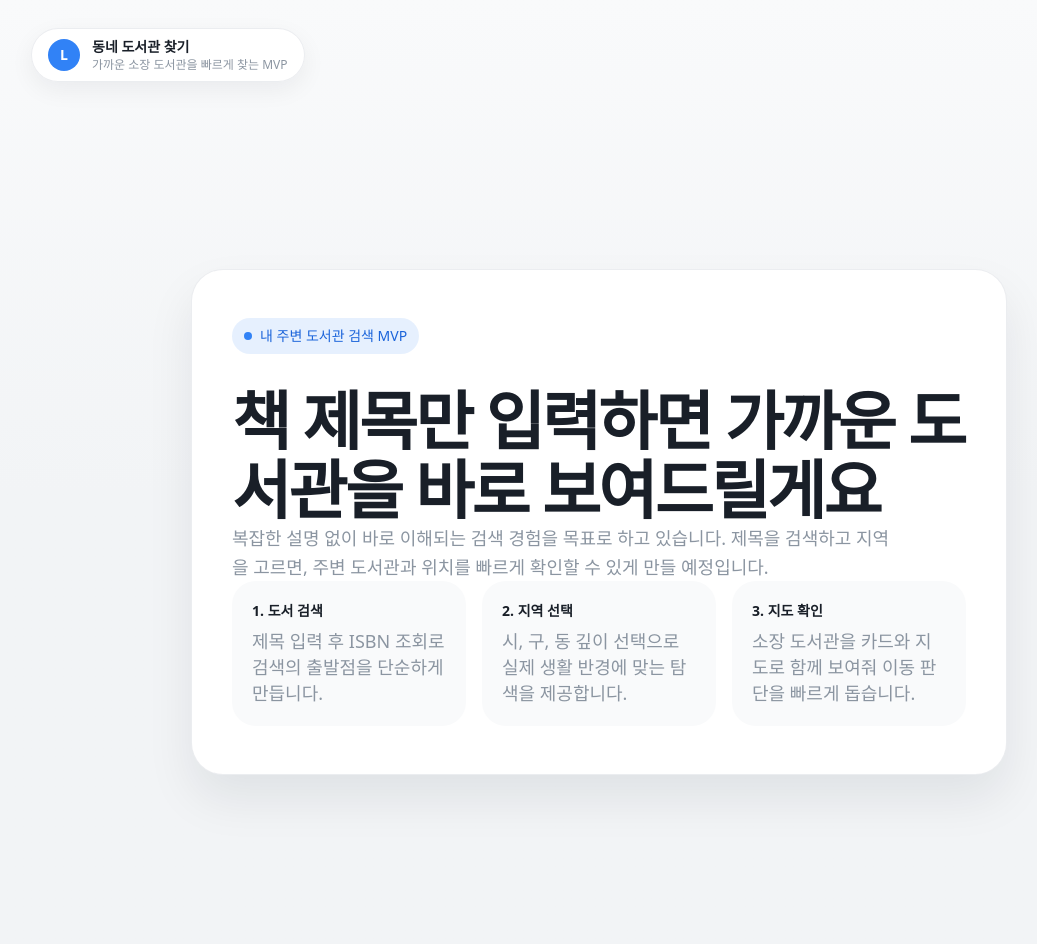
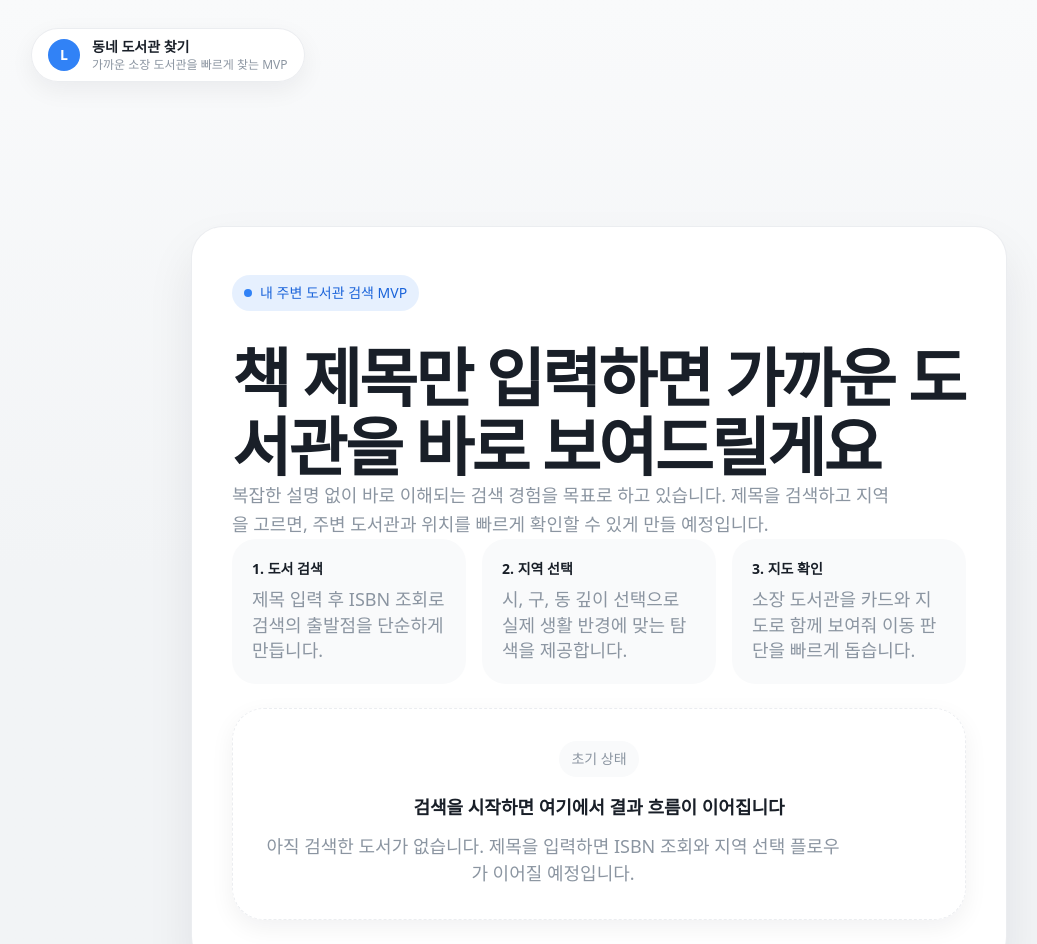
Before and after one commit to GoJiMin/nearby-library-search, a React (Vite) app: page / in a window 1280 px wide. Shown: the top 944 px of the page, without its empty margins (41-1078 px from the left). Built offline with nearby package versions, Linux system fonts and the light colour scheme.

Commit message:
[chore] 초기 화면에 공통 빈 상태 표현 기준을 추가
- AppEmptyState 컴포넌트로 빈 상태 메시지 기본 구조 정의
- 홈 화면에 초기 검색 전 상태 예시를 반영
- phase 1 task 문서에서 빈 상태 기준 항목 체크

```diff
--- /dev/null
+++ b/src/app/ui/AppEmptyState.tsx
@@ -0,0 +1,25 @@
+type AppEmptyStateProps = {
+  description: string
+  label?: string
+  title: string
+}
+
+function AppEmptyState({
+  title,
+  description,
+  label = '빈 상태',
+}: AppEmptyStateProps) {
+  return (
+    <section className="rounded-panel border-line bg-surface shadow-soft w-full border border-dashed px-6 py-8 text-center sm:px-8">
+      <div className="rounded-pill bg-surface-muted text-text-muted mb-4 inline-flex px-3 py-2 text-sm font-medium">
+        {label}
+      </div>
+      <strong className="text-text mb-3 block text-lg font-semibold">
+        {title}
+      </strong>
+      <p className="mx-auto max-w-xl text-sm sm:text-base">{description}</p>
+    </section>
+  )
+}
+
+export { AppEmptyState }
--- a/src/pages/home/ui/HomePage.tsx
+++ b/src/pages/home/ui/HomePage.tsx
@@ -1,3 +1,5 @@
+import { AppEmptyState } from '@/app/ui/AppEmptyState'
+
 function HomePage() {
   return (
     <main className="flex min-h-[calc(100vh-96px)] items-center">
@@ -18,7 +20,7 @@ function HomePage() {
           </p>
         </div>
 
-        <div className="grid gap-4 sm:grid-cols-3">
+        <div className="mb-6 grid gap-4 sm:grid-cols-3">
           <article className="bg-surface-muted rounded-3xl p-5">
             <strong className="text-text mb-2 block text-sm font-semibold">
               1. 도서 검색
@@ -47,6 +49,12 @@ function HomePage() {
             </p>
           </article>
         </div>
+
+        <AppEmptyState
+          description="아직 검색한 도서가 없습니다. 제목을 입력하면 ISBN 조회와 지역 선택 플로우가 이어질 예정입니다."
+          label="초기 상태"
+          title="검색을 시작하면 여기에서 결과 흐름이 이어집니다"
+        />
       </section>
     </main>
   )
```
Also changed, not shown: 1 other file (tests, documents, lock files or other folders).
